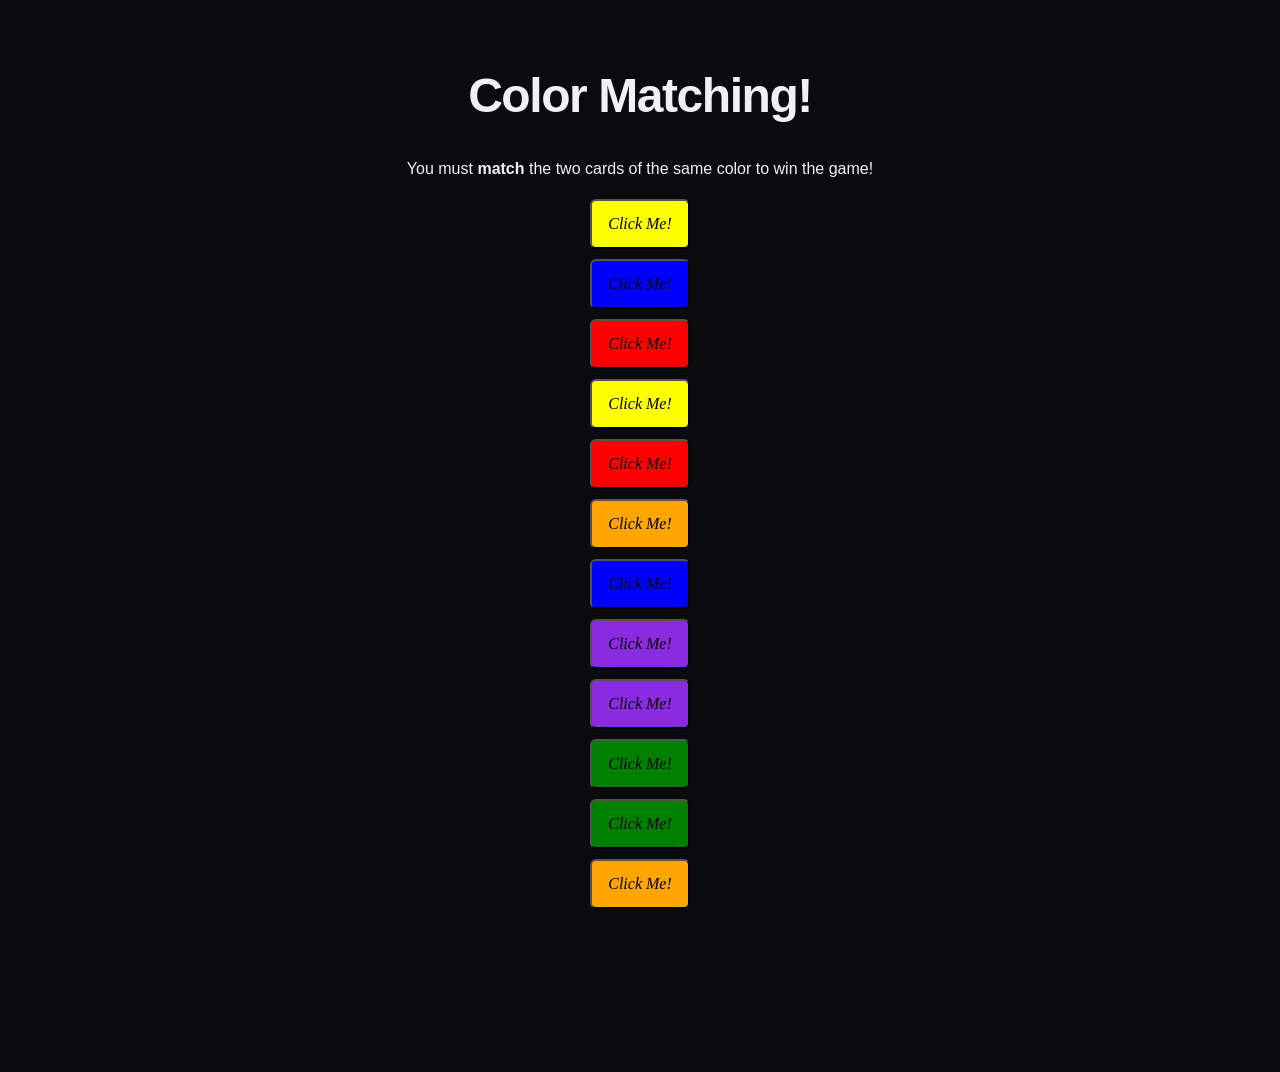
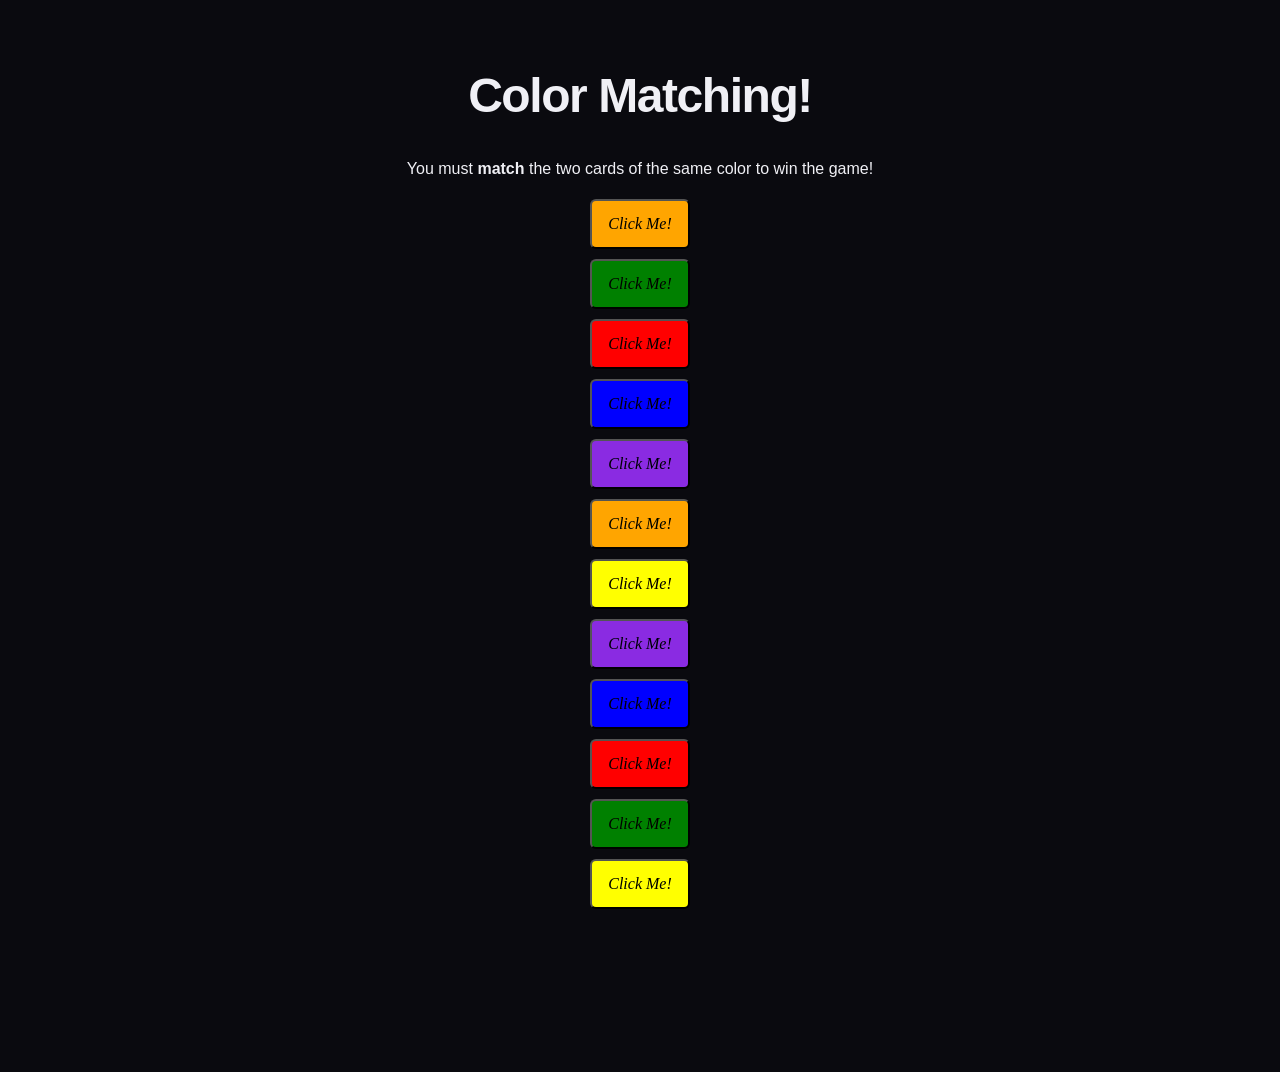

Implement and style restart button

--- a/styles.css
+++ b/styles.css
@@ -179,6 +179,42 @@ h1 {
   margin-bottom: 1.75rem;
 }
 
+.button-container {
+  display: flex;
+  flex-flow: row wrap;
+  justify-content: center;
+  align-content: stretch;
+}
+
+.controls {
+  display: flex;
+  justify-content: center;
+}
+
+.btn-restart {
+  display: flex;
+  align-items: center;
+  gap: 7px;
+  font-family: var(--font-body);
+  font-size: 0.85rem;
+  color: var(--muted);
+  background: var(--surface);
+  border: 0.5px solid var(--border2);
+  border-radius: var(--radius-btn);
+  padding: 0.5rem 1.25rem;
+  cursor: pointer;
+  transition: color 0.15s, border-color 0.15s, background 0.15s;
+}
+
+.btn-restart:hover {
+  color: var(--text);
+  background: var(--surface2);
+  border-color: rgba(255, 255, 255, 0.332);
+}
+
+.btn-restart:active {
+  transform: scale(0.97);
+}
 
 button {
   text-align: center;
@@ -191,14 +227,6 @@ button {
   font-size: 16px;
   margin: 5px;
 }
-
-.button-container {
-  display: flex;
-  flex-flow: row wrap;
-  justify-content: center;
-  align-content: stretch;
-}
-
 .red {
   background-color: rgb(255, 0, 0);
 }
